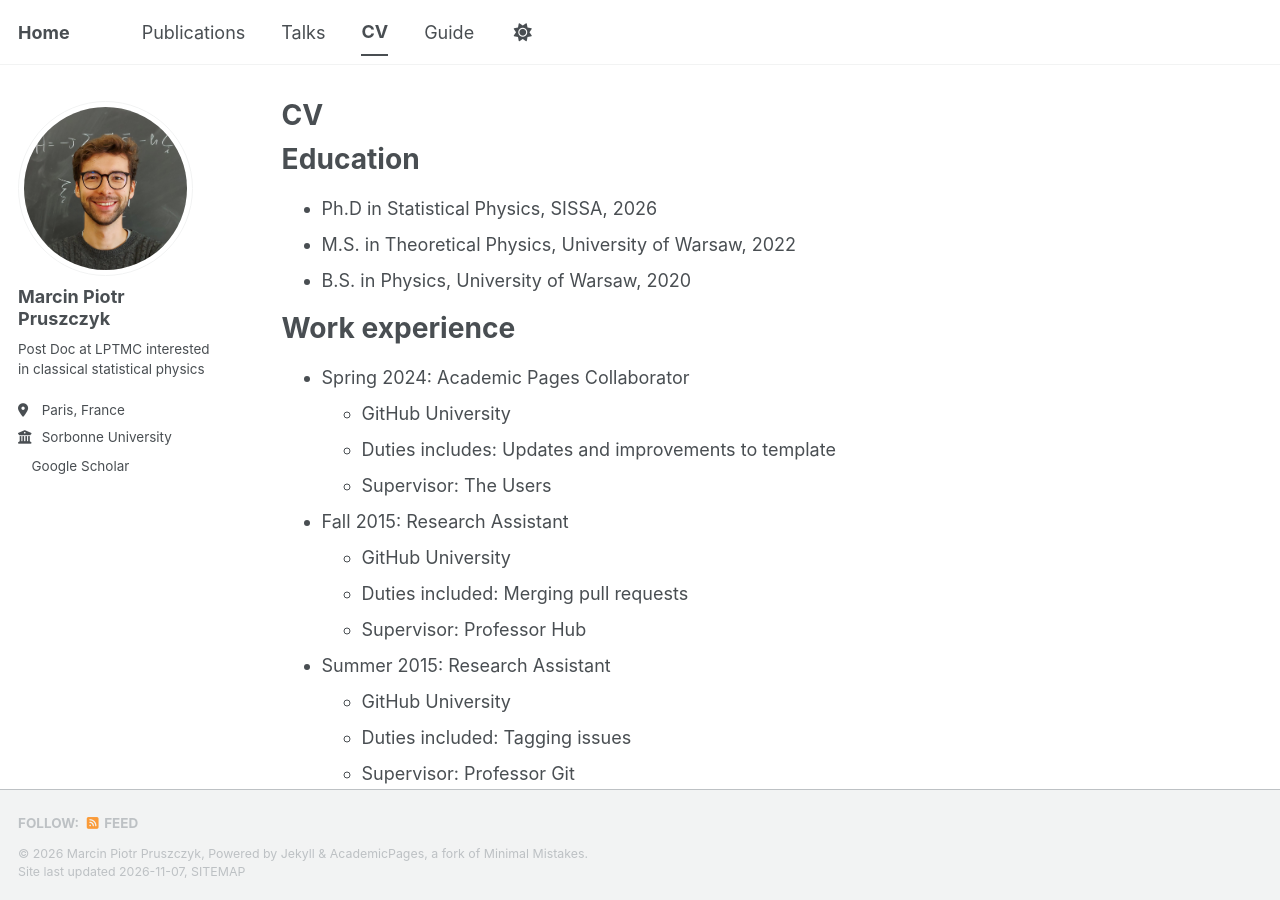
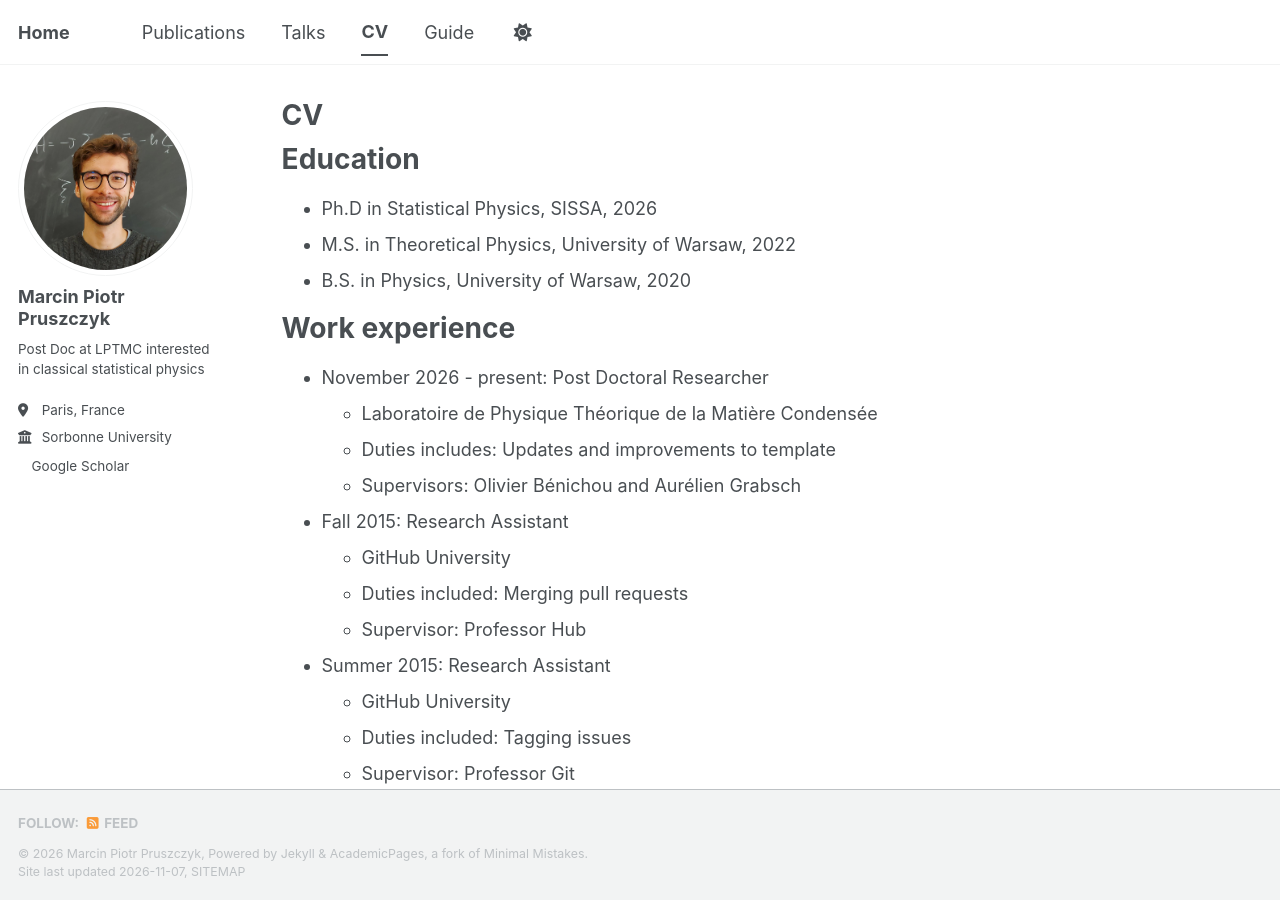
Before and after one commit to mpruszcz/mpruszcz.github.io, a Jekyll site: the page built from _pages/cv.md, in a window 1280 px wide and 900 px high. Built offline with Jekyll 4.4.1, drawn with Linux system fonts in a browser that asks for light colours; a script bundle is joined from its source files by our own code; a style sheet for code colours, icons or effects is not loaded.

Commit message:
Update cv.md

```diff
--- a/_pages/cv.md
+++ b/_pages/cv.md
@@ -17,10 +17,10 @@ Education
 
 Work experience
 ======
-* Spring 2024: Academic Pages Collaborator
-  * GitHub University
+* November 2026 - present: Post Doctoral Researcher
+  * Laboratoire de Physique Théorique de la Matière Condensée
   * Duties includes: Updates and improvements to template
-  * Supervisor: The Users
+  * Supervisors: Olivier Bénichou and Aurélien Grabsch
 
 * Fall 2015: Research Assistant
   * GitHub University
```
